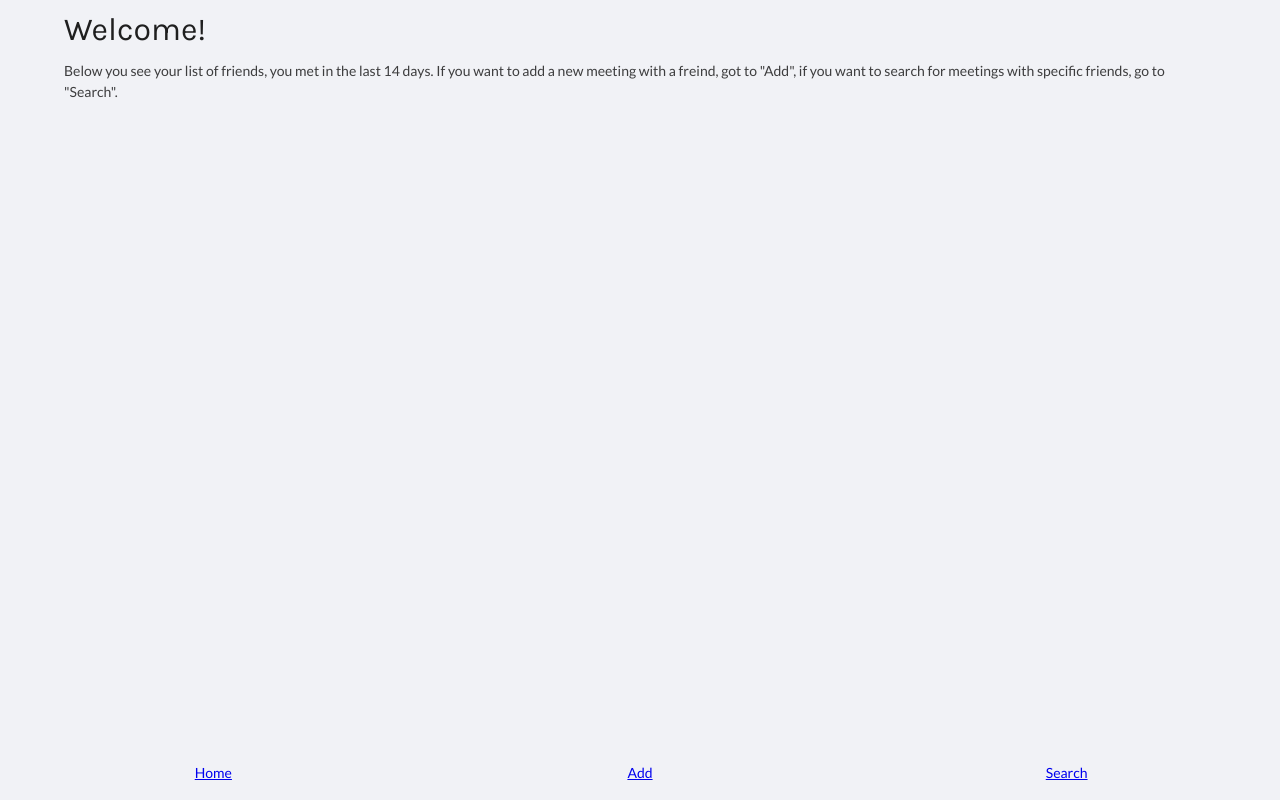
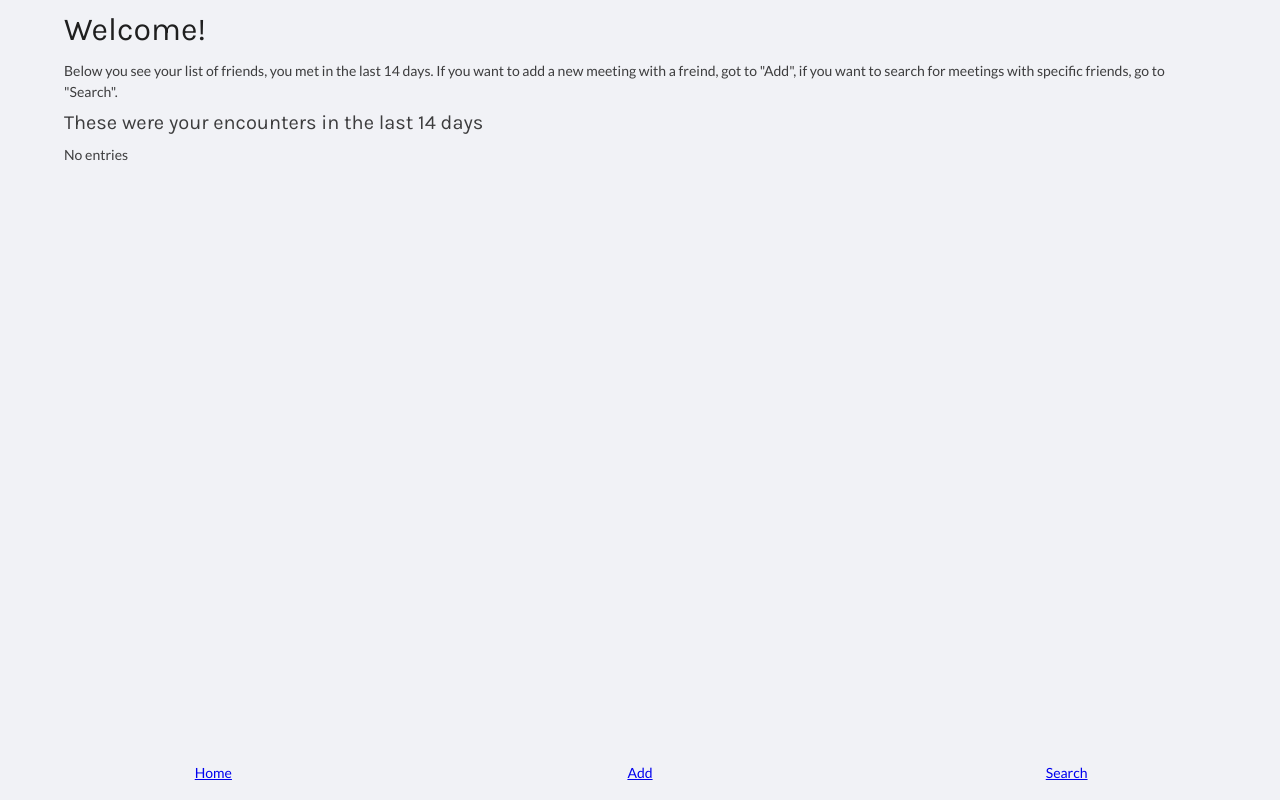
Before and after one commit to mar-zim/spread-love, a React (Create React App) app: page / in a window 1280 px wide. Built offline with nearby package versions, Linux system fonts and the light colour scheme.

Commit message:
Add 14 days encounters to home screen

```diff
--- a/src/App.js
+++ b/src/App.js
@@ -20,7 +20,11 @@ export default function App() {
     <AppGrid>
       <StyledMain>
         <Switch>
-          <Route exact path="/" component={() => <HomePage />} />
+          <Route
+            exact
+            path="/"
+            component={() => <HomePage encounters={encounters} />}
+          />
           <Route
             path="/addentry"
             component={() => (
--- a/src/components/Search.js
+++ b/src/components/Search.js
@@ -1,20 +1,34 @@
-import React from 'react'
+import React, { useEffect, useState } from 'react'
 
 export default function Search({
   setSearchTerm,
   searchTerm,
   setDisplay,
   display,
-  options,
+  encounters,
 }) {
+  const [autocompleteOptions, setAutocompleteOptions] = useState([])
+
   function handleSearch(event) {
     setSearchTerm(event.target.value)
   }
 
-  const selectName = (name) => {
+  function selectName(name) {
     setSearchTerm(name)
     setDisplay(false)
   }
+
+  useEffect(() => {
+    let friendFirstNameArray = []
+    encounters.forEach((encounter) =>
+      encounter.friends.forEach(
+        (friend) =>
+          (friendFirstNameArray = [...friendFirstNameArray, friend.firstName])
+      )
+    )
+    const uniqueFirstNames = [...new Set(friendFirstNameArray)]
+    setAutocompleteOptions(uniqueFirstNames)
+  }, [])
 
   return (
     <div>
@@ -28,7 +42,7 @@ export default function Search({
       />
       {display && (
         <div>
-          {options
+          {autocompleteOptions
             .filter((option) => option.indexOf(searchTerm.toLowerCase()) > -1)
             .map((value, index) => {
               return (
--- a/src/pages/HomePage.js
+++ b/src/pages/HomePage.js
@@ -1,6 +1,10 @@
 import React from 'react'
+import EncounterList from '../components/EncounterList'
+import { sortEncountersLast14Days } from '../services/SortEntries'
 
-export default function HomePage() {
+export default function HomePage({ encounters }) {
+  const encountersLast14Days = sortEncountersLast14Days(encounters)
+
   return (
     <>
       <h2>Welcome!</h2>
@@ -9,6 +13,8 @@ export default function HomePage() {
         want to add a new meeting with a freind, got to "Add", if you want to
         search for meetings with specific friends, go to "Search".
       </div>
+      <h4>These were your encounters in the last 14 days</h4>
+      <EncounterList shownEntries={encountersLast14Days} />
     </>
   )
 }
--- a/src/pages/SearchEntriesPage.js
+++ b/src/pages/SearchEntriesPage.js
@@ -1,57 +1,21 @@
-import React, { useState, useEffect } from 'react'
+import React, { useState } from 'react'
 import EncounterList from '../components/EncounterList'
 import Search from '../components/Search'
+import { sortAllEncounters } from '../services/SortEntries'
 
 export default function SearchEntriesPage({ encounters }) {
-  const allEncountersSorted = encounters
-    .slice()
-    .sort((a, b) => new Date(b.date) - new Date(a.date))
+  const allEncountersSorted = sortAllEncounters(encounters)
+  const [searchTerm, setSearchTerm] = useState('')
 
-  const currentDate = new Date()
-  const currentDateTime = currentDate.getTime()
-  const last14DaysDate = new Date(
-    currentDate.setDate(currentDate.getDate() - 14)
-  )
-  const last14DaysDateTime = last14DaysDate.getTime()
-
-  const last14DaysEncountersSorted = encounters
-    .filter((encounter) => {
-      const elementDateTime = new Date(encounter.date).getTime()
-      if (
-        elementDateTime <= currentDateTime &&
-        elementDateTime > last14DaysDateTime
-      ) {
-        return true
-      }
-      return false
-    })
-    .sort((a, b) => {
-      return new Date(b.date) - new Date(a.date)
-    })
-
-  const [searchTerm, setSearchTerm] = useState('')
-  const [autocompleteOptions, setAutocompleteOptions] = useState([])
   const [display, setDisplay] = useState(false)
 
-  useEffect(() => {
-    let friendFirstNameArray = []
-    encounters.forEach((encounter) =>
-      encounter.friends.forEach(
-        (friend) =>
-          (friendFirstNameArray = [...friendFirstNameArray, friend.firstName])
-      )
-    )
-    const uniqueFirstNames = [...new Set(friendFirstNameArray)]
-    setAutocompleteOptions(uniqueFirstNames)
-  }, [])
-
   const results = searchTerm
-    ? last14DaysEncountersSorted.filter((encounter) =>
+    ? allEncountersSorted.filter((encounter) =>
         encounter.friends.find((friend) =>
           friend.firstName.toLowerCase().includes(searchTerm.toLowerCase())
         )
       )
-    : last14DaysEncountersSorted
+    : allEncountersSorted
 
   return (
     <>
@@ -61,7 +25,7 @@ export default function SearchEntriesPage({ encounters }) {
         searchTerm={searchTerm}
         setDisplay={setDisplay}
         display={display}
-        options={autocompleteOptions}
+        encounters={encounters}
       />
       <EncounterList shownEntries={results} />
     </>
--- /dev/null
+++ b/src/services/SortEntries.js
@@ -0,0 +1,32 @@
+export function sortAllEncounters(encounters) {
+  const allEncountersSorted = encounters
+    .slice()
+    .sort((a, b) => new Date(b.date) - new Date(a.date))
+
+  return allEncountersSorted
+}
+
+export function sortEncountersLast14Days(encounters) {
+  const currentDate = new Date()
+  const currentDateTime = currentDate.getTime()
+  const last14DaysDate = new Date(
+    currentDate.setDate(currentDate.getDate() - 14)
+  )
+  const last14DaysDateTime = last14DaysDate.getTime()
+
+  const last14DaysEncountersSorted = encounters
+    .filter((encounter) => {
+      const elementDateTime = new Date(encounter.date).getTime()
+      if (
+        elementDateTime <= currentDateTime &&
+        elementDateTime > last14DaysDateTime
+      ) {
+        return true
+      }
+      return false
+    })
+    .sort((a, b) => {
+      return new Date(b.date) - new Date(a.date)
+    })
+  return last14DaysEncountersSorted
+}
```
